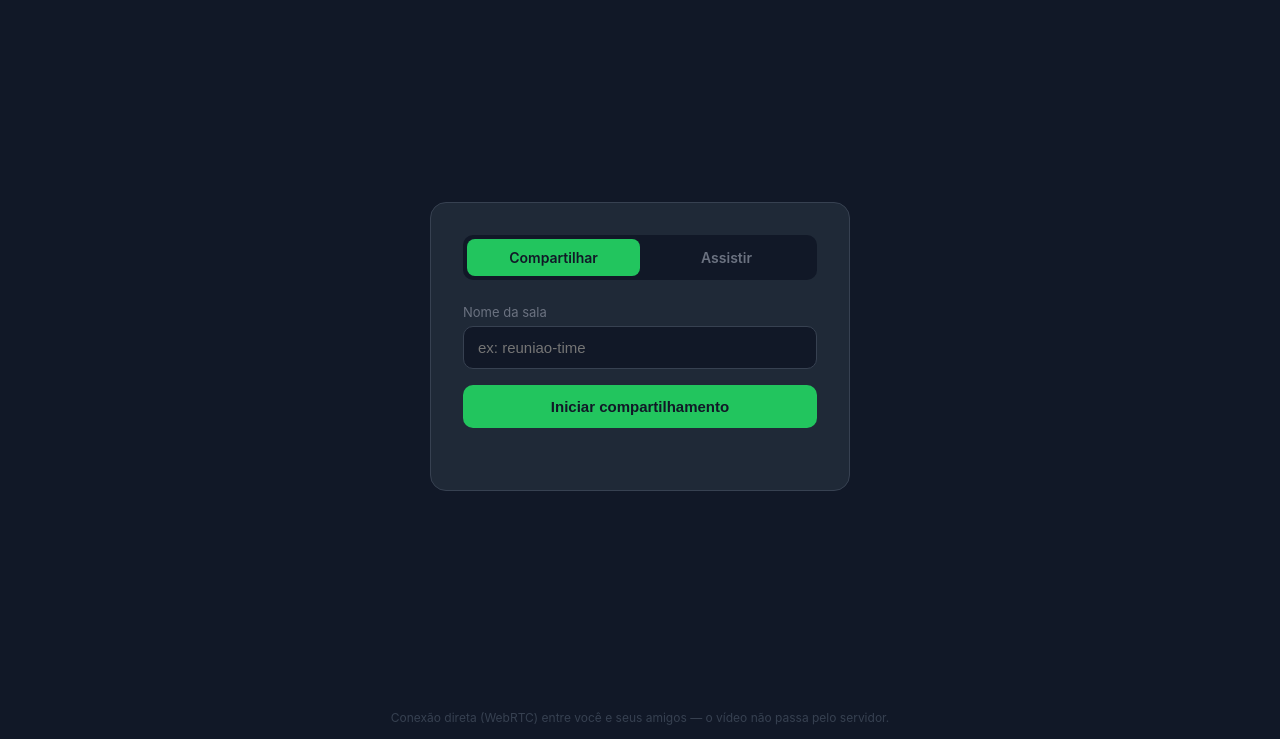
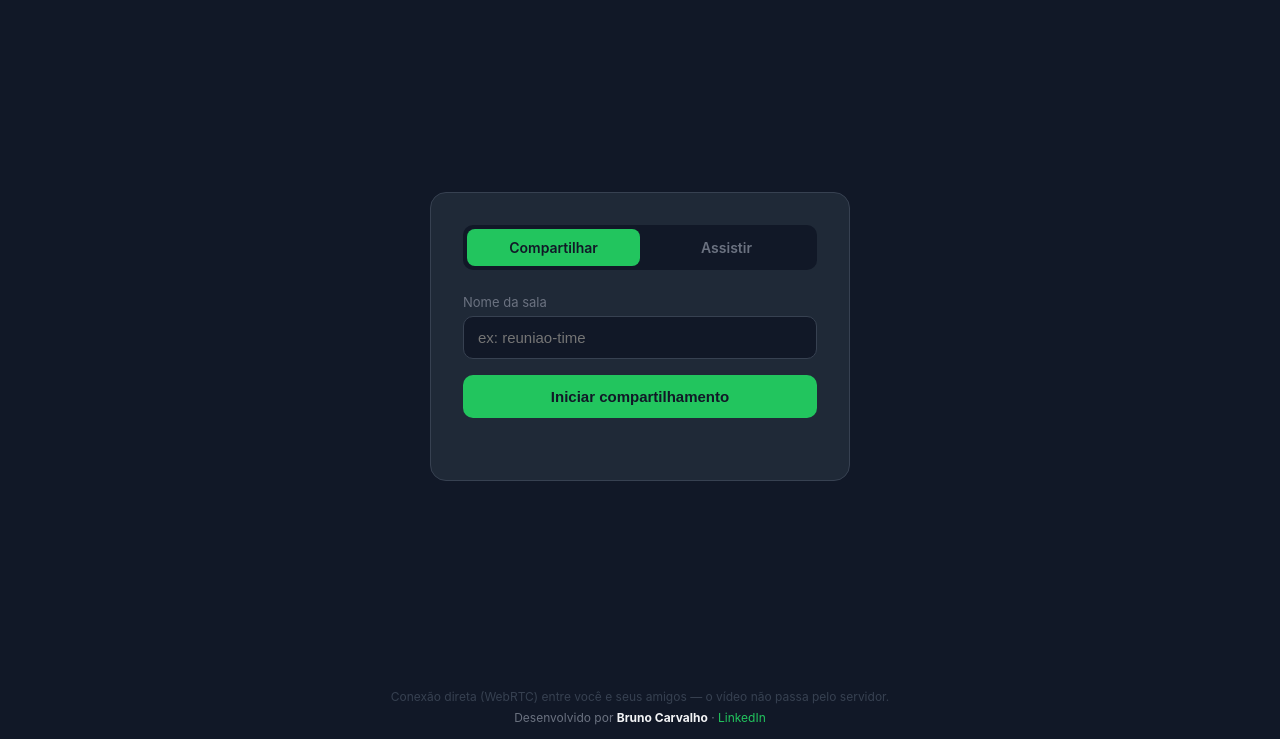
Before and after one commit to BrunoCarvalho07/-sua-tela, a website: page public/index.html in a window 1280 px wide. Shown: the part 61-800 px from the top of the page. Drawn offline with nearby package versions, Linux system fonts and the light colour scheme; no server answers.

Commit message:
adiciona rodapé com créditos

```diff
--- a/public/css/style.css
+++ b/public/css/style.css
@@ -288,3 +288,21 @@ footer {
   font-size: 12px;
   color: var(--gray-700);
 }
+
+footer .credit {
+  margin-top: 6px;
+  color: var(--gray-500);
+}
+
+footer .credit strong {
+  color: var(--gray-100);
+}
+
+footer .credit a {
+  color: var(--green);
+  text-decoration: none;
+}
+
+footer .credit a:hover {
+  text-decoration: underline;
+}
--- a/public/index.html
+++ b/public/index.html
@@ -53,7 +53,13 @@
     </section>
   </main>
 
-  <footer>Conexão direta (WebRTC) entre você e seus amigos — o vídeo não passa pelo servidor.</footer>
+  <footer>
+    Conexão direta (WebRTC) entre você e seus amigos — o vídeo não passa pelo servidor.
+    <div class="credit">
+      Desenvolvido por <strong>Bruno Carvalho</strong> ·
+      <a href="https://www.linkedin.com/in/bruno-carvalho-silvaa/" target="_blank" rel="noopener noreferrer">LinkedIn</a>
+    </div>
+  </footer>
 
   <!-- Cliente Socket.IO, servido pelo próprio backend -->
   <script src="/socket.io/socket.io.js"></script>
```
